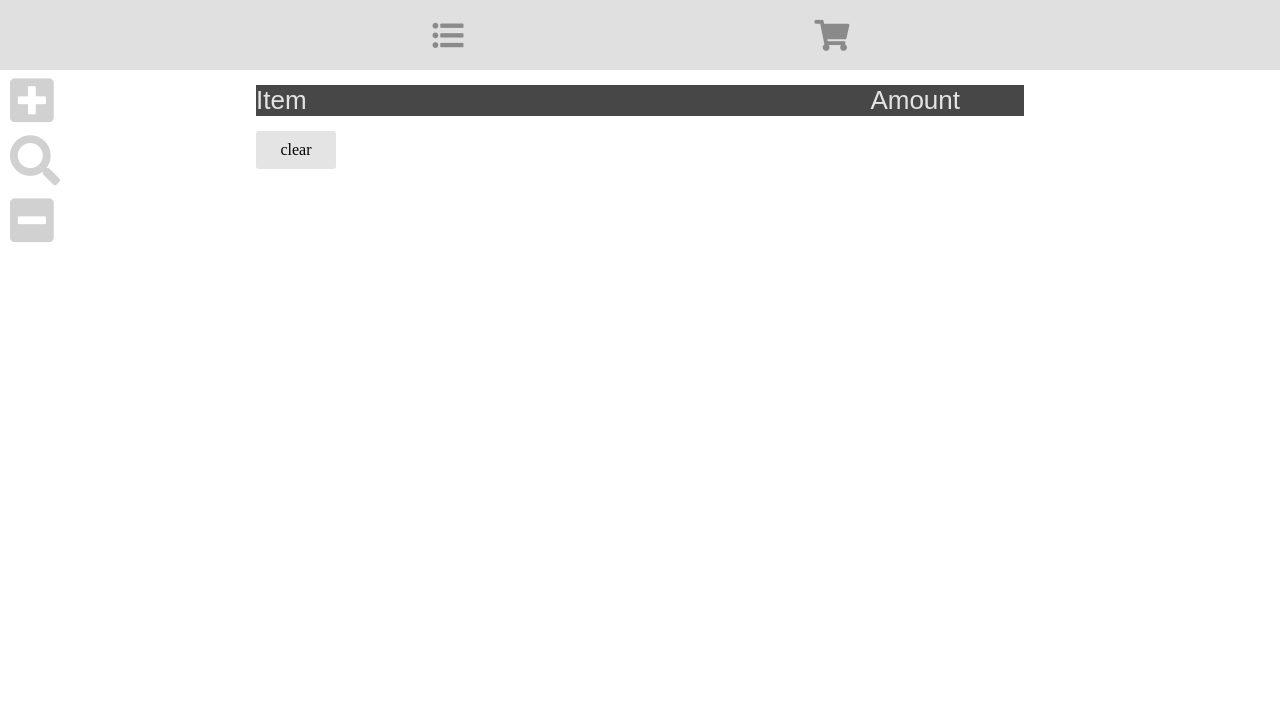
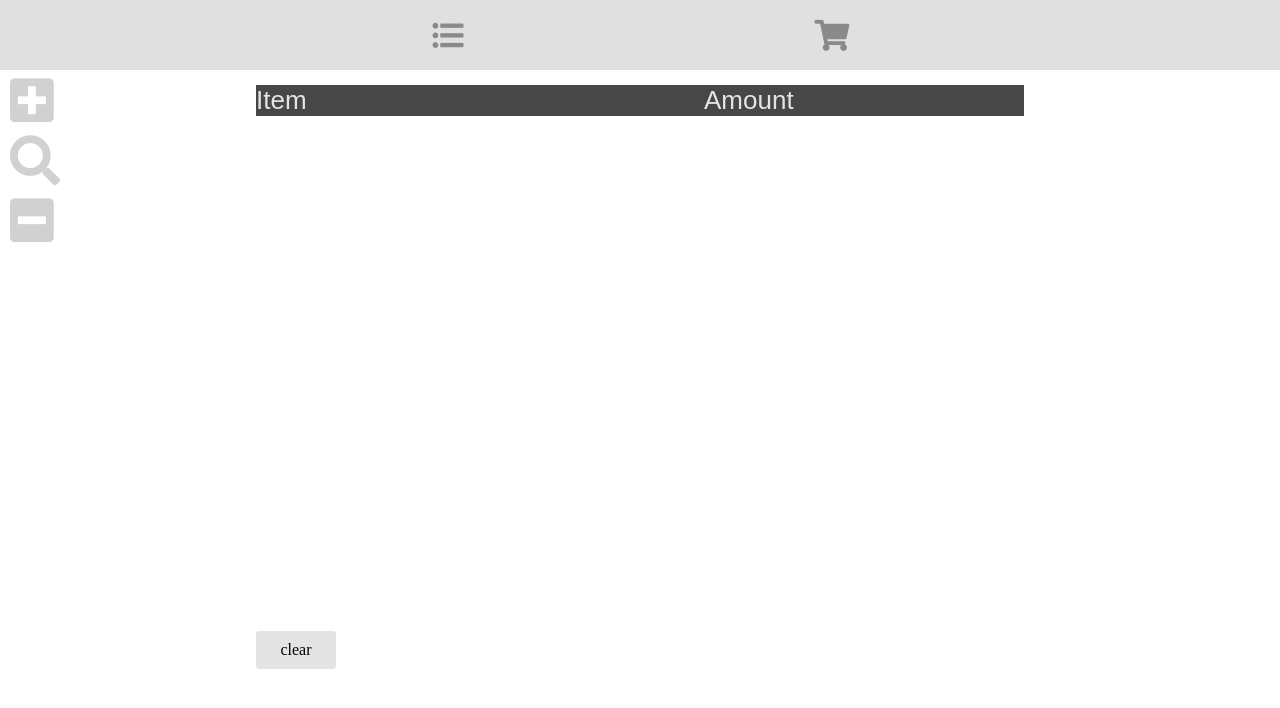
Before and after one commit to DrEmbryo/shopping-list, an Angular app: page /add in a window 1280 px wide. Shown: the top 708 px of the page. Built offline with nearby package versions, Linux system fonts and the light colour scheme.

Commit message:
add scroll to list

```diff
--- a/src/app/add-form/add-form.component.css
+++ b/src/app/add-form/add-form.component.css
@@ -17,8 +17,14 @@
     color: #686868;
 }
 
+.list_inner{
+    height: 500px;
+    overflow-y: auto;
+    overflow-x: hidden;
+}
+
 .list_display {
-    margin: 15px 0;
+    margin: 15px 0px;
 }
 
 .controls_wrapper {
@@ -90,13 +96,17 @@ select{
 
 .list_item {
     display: grid;
-    grid-template-columns: 8fr 2fr;
+    grid-template-columns: 7fr 1fr 3fr 1fr;
     padding: 7px 0px;
+}
+
+.list_item :nth-child(n + 2) {
+    text-align: center;
 }
 
 .list_head {
     display: grid;
-    grid-template-columns: 8fr 2fr;
+    grid-template-columns: 7fr 5fr;
     font: 26px arial,sans-serif;
     background-color: rgb(71, 71, 71);
     color: #e4e4e4;
@@ -134,3 +144,20 @@ select{
     flex-direction: row;
     justify-content: space-between;
 }
+
+::-webkit-scrollbar {
+    width: 10px;
+  }
+
+::-webkit-scrollbar-track {
+    background: #f1f1f1;
+  }
+
+::-webkit-scrollbar-thumb {
+    background: #888;
+  }
+
+
+::-webkit-scrollbar-thumb:hover {
+    background: #555;
+  }
--- a/src/app/add-form/add-form.component.html
+++ b/src/app/add-form/add-form.component.html
@@ -38,14 +38,14 @@
 </div>
 
 <div class="list_display">
-   <div class="list_head">
+<div class="list_head">
       <div>Item</div>
       <div>Amount</div>
    </div>
-   <div *ngFor="let item of itemArray; index as i;" class="list">
-      <div class="list_item">
-         <div>{{item.item}}</div>
-         <div class="list_item_amount">
+   <div class="list_inner">
+      <div *ngFor="let item of itemArray; index as i;" class="list">
+         <div class="list_item">
+            <div>{{item.item}}</div>
             <div>{{item.amount}}</div>
             <div>{{item.package}}</div>
             <div class="delete-btn" (click)="deleteItem(i)"><i class="far fa-trash-alt"></i></div>
--- a/src/app/add-form/add-form.component.ts
+++ b/src/app/add-form/add-form.component.ts
@@ -10,11 +10,11 @@ export class AddFormComponent implements OnInit {
 
   constructor() { }
 
+  key = 'items';
   item = new FormControl('');
   search = new FormControl('');
   amount = new FormControl('');
   package = new FormControl('');
-  key = 'items' ;
   packages = [
     {type: 'box'},
     {type: 'jar'},
```
